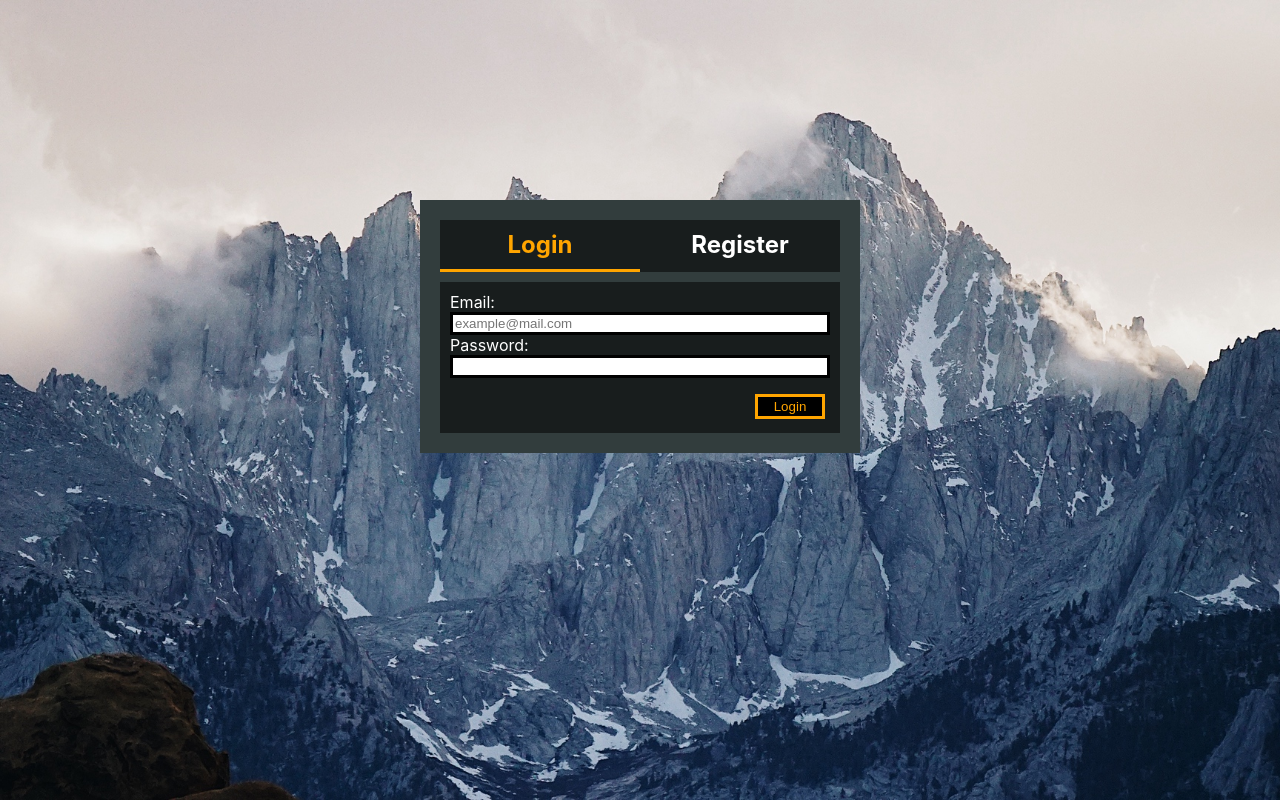
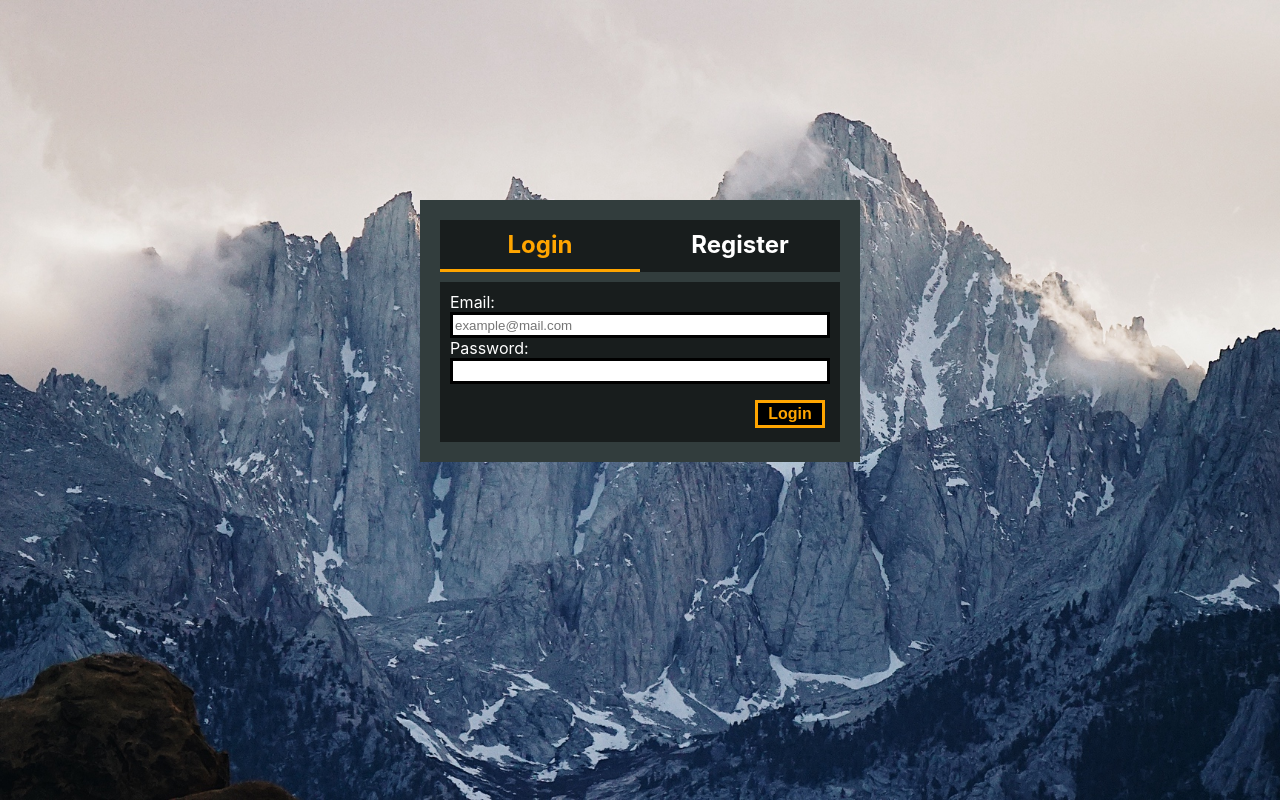
Before and after one commit to if-else-laurent/DeployedNewFront-, a React (Create React App) app: page /auth in a window 1280 px wide. Built offline with nearby package versions, Linux system fonts and the light colour scheme.

Commit message:
add CSS input, label

```diff
--- a/src/App.css
+++ b/src/App.css
@@ -13,6 +13,19 @@ body {
     background-attachment:fixed;
 }
 
+input {
+    height: 18px;
+}
+
+/* label {
+    font-size: 14px;
+} */
+
+button {
+    font-size: 16px;
+    font-weight: 600;
+}
+
 .app {
     color: white;
 }
--- a/src/pages/authPage/AuthPage.module.css
+++ b/src/pages/authPage/AuthPage.module.css
@@ -11,6 +11,7 @@
   display: grid;
   grid-template-columns: 1fr 1fr;
 }
+
 
 .header__item {
   background-color: rgba(0, 0, 0, 0.527);
```
